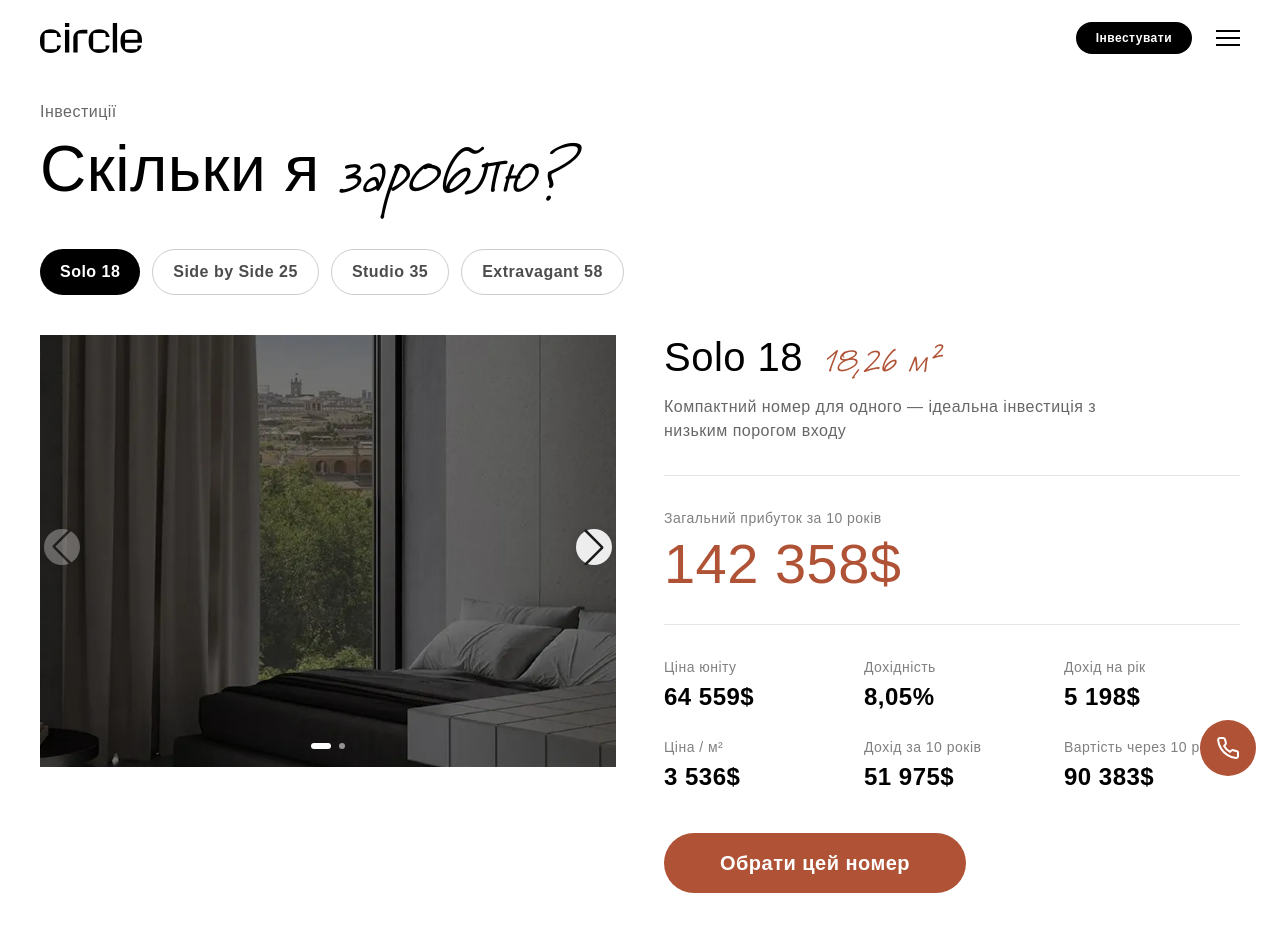
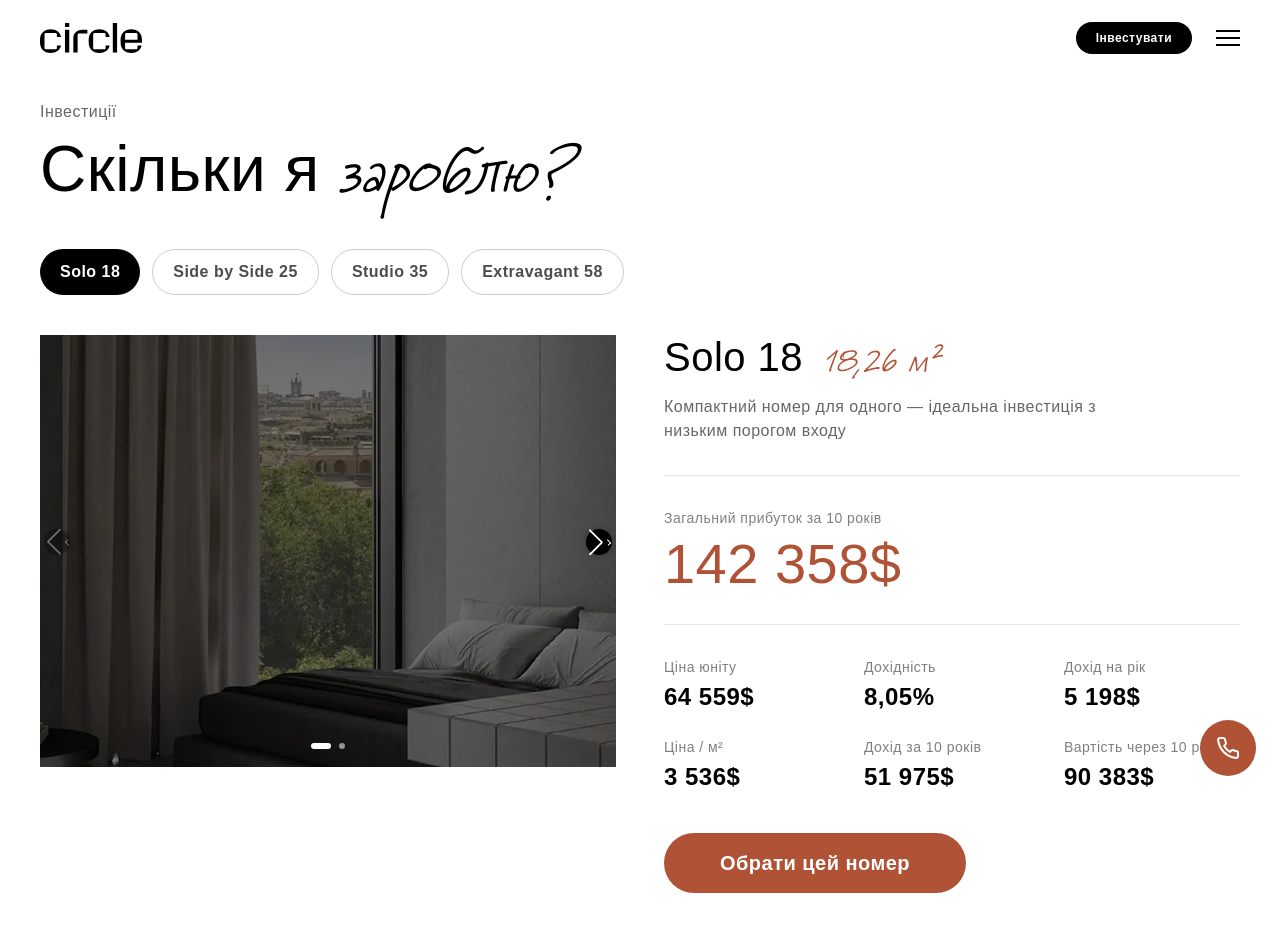
Before and after one commit to hellowebflove-cpu/circle-hotel, a Next.js app: page /invest in a window 1280 px wide. Shown: the top 932 px of the page. Built offline with nearby package versions, Linux system fonts and the light colour scheme; a web font is replaced by a local one.

Commit message:
Shrink slider nav to 26px black pills with thin white chevrons

```diff
--- a/src/app/globals.css
+++ b/src/app/globals.css
@@ -64,34 +64,46 @@ body {
 /* Swiper overrides — Circle style */
 .investment-swiper .swiper-button-prev,
 .investment-swiper .swiper-button-next {
-  width: 36px;
-  height: 36px;
-  margin-top: -18px;
+  width: 26px;
+  height: 26px;
+  margin-top: -13px;
   border-radius: 9999px;
-  background: rgba(255, 255, 255, 0.9);
-  color: #1a1a1a;
-  backdrop-filter: blur(8px);
-  box-shadow: 0 2px 12px rgba(0, 0, 0, 0.12);
+  background: #000;
+  color: #fff;
+  box-shadow: 0 1px 6px rgba(0, 0, 0, 0.25);
   transition: background 200ms ease, transform 200ms ease;
 }
 
 .investment-swiper .swiper-button-prev {
-  left: 14px;
+  left: 12px;
 }
 .investment-swiper .swiper-button-next {
-  right: 14px;
+  right: 12px;
 }
 
 .investment-swiper .swiper-button-prev:hover,
 .investment-swiper .swiper-button-next:hover {
-  background: #ffffff;
-  transform: scale(1.06);
+  background: #1a1a1a;
+  transform: scale(1.08);
 }
 
 .investment-swiper .swiper-button-prev::after,
 .investment-swiper .swiper-button-next::after {
-  font-size: 12px;
-  font-weight: 700;
+  content: "";
+  width: 5px;
+  height: 5px;
+  border-right: 1.5px solid #fff;
+  border-bottom: 1.5px solid #fff;
+}
+
+.investment-swiper .swiper-button-prev::after {
+  transform: rotate(135deg);
+  margin-left: 2px;
+}
+
+.investment-swiper .swiper-button-next::after {
+  transform: rotate(-45deg);
+  margin-right: 2px;
 }
 
 .investment-swiper .swiper-button-disabled {
```
